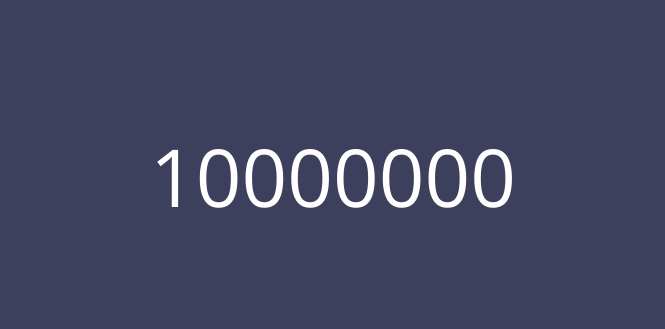
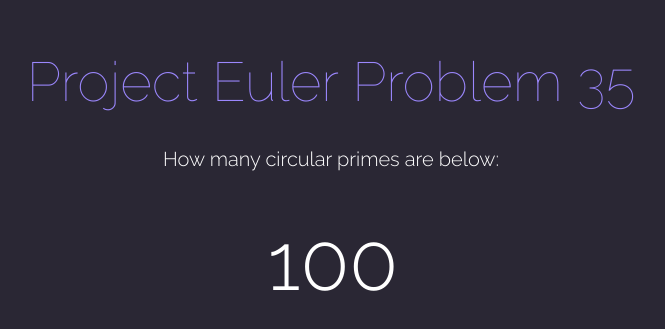
Before and after one commit to kadinlz/Project-Euler-35, a React (Create React App) app: page / in a window 1280 px wide. Shown: the part 225-554 px from the top of the page, without its empty margins (309-974 px from the left). Built offline with nearby package versions, Linux system fonts and the light colour scheme.

Commit message:
add ui boilerplate

```diff
--- a/package.json
+++ b/package.json
@@ -4,6 +4,7 @@
 	"version": "0.1.0",
 	"private": true,
 	"dependencies": {
+		"node-sass": "^4.11.0",
 		"react": "^16.8.6",
 		"react-dom": "^16.8.6",
 		"react-scripts": "2.1.8"
--- a/src/App.css
+++ /dev/null
@@ -1,30 +0,0 @@
-@import url('https://fonts.googleapis.com/css?family=Open+Sans:300,400,600');
-.App,
-html,
-body,
-.input {
-	background: #3c405c;
-	font-family: 'Open Sans', sans-serif !important;
-}
-.inputWrapper {
-	position: absolute;
-	top: 50%;
-	left: 50%;
-	transform: translate(-50%, -50%);
-}
-.input {
-	width: 100%;
-	height: 100px;
-	border: none;
-	overflow: auto;
-	outline: none;
-	text-align: center;
-	color: white;
-	font-size: 80px;
-	font-weight: 300;
-}
-input[type='number']::-webkit-inner-spin-button,
-input[type='number']::-webkit-outer-spin-button {
-	-webkit-appearance: none;
-	margin: 0;
-}
--- a/src/App.js
+++ b/src/App.js
@@ -1,13 +1,27 @@
 import React, { Component } from 'react';
 import logo from './logo.svg';
-import './App.css';
+import './App.scss';
 
 class App extends Component {
+	constructor(props) {
+		super(props);
+		this.state = {
+			num: 100,
+		};
+	}
 	render() {
 		return (
 			<div className="App">
 				<div className="inputWrapper">
-					<input className="input" autofocus="true" type="number" value="10000000" />
+					<p className="header">Project Euler Problem 35</p>
+					<p className="description">How many circular primes are below:</p>
+					<input
+						className="input"
+						autofocus="true"
+						type="number"
+						value={this.state.num}
+						onChange={this.handleChange}
+					/>
 				</div>
 			</div>
 		);
--- /dev/null
+++ b/src/App.scss
@@ -0,0 +1,50 @@
+@import url('https://fonts.googleapis.com/css?family=Raleway:100,200,300,400,500');
+.App,
+html,
+body,
+.input {
+	background: #2a2734;
+	font-family: 'Raleway', sans-serif !important;
+}
+* {
+	text-align: center;
+}
+.inputWrapper {
+	position: absolute;
+	top: 50%;
+	left: 50%;
+	transform: translate(-50%, -50%);
+	width: 100%;
+	.header {
+		font-weight: 100;
+		width: 100%;
+		line-height: 90px;
+		margin: 0;
+		text-align: center;
+		font-size: 55px;
+		color: #9b87fd;
+	}
+	.description {
+		color: white;
+		font-size: 20px;
+		font-weight: 300;
+		margin-bottom: 40px;
+	}
+	.input {
+		width: 100%;
+		height: 100px;
+		border: none;
+		overflow: auto;
+		outline: none;
+		text-align: center;
+		color: white;
+		font-size: 80px;
+		font-weight: 300;
+	}
+}
+
+input[type='number']::-webkit-inner-spin-button,
+input[type='number']::-webkit-outer-spin-button {
+	-webkit-appearance: none;
+	margin: 0;
+}
```
Also changed, not shown: 1 other file (tests, documents, lock files or other folders).
